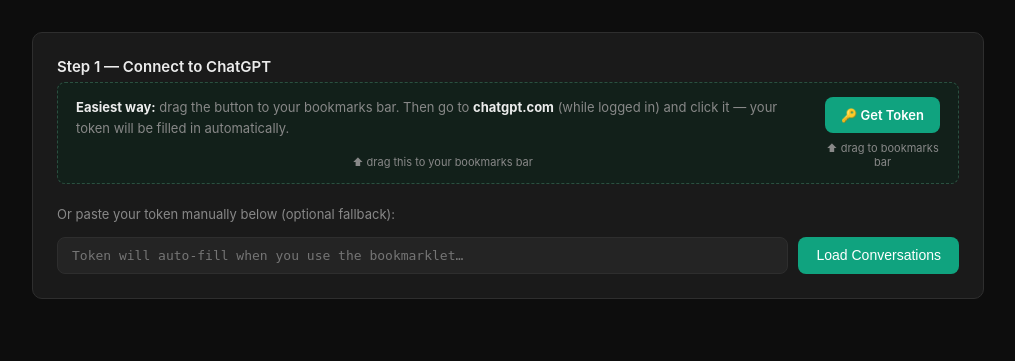
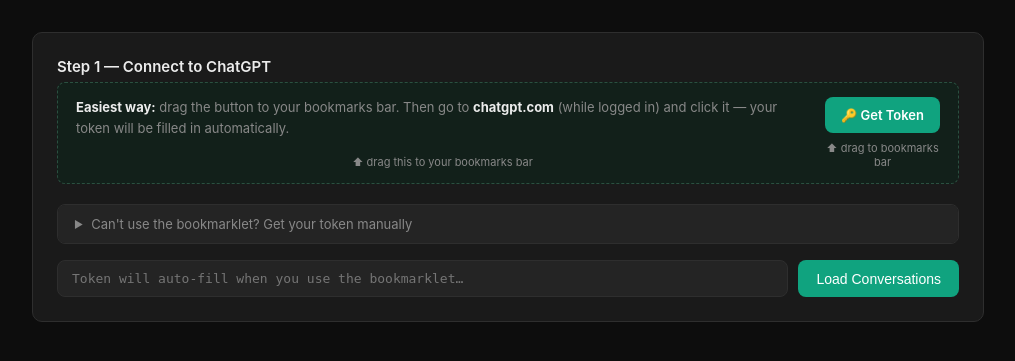
Before and after one commit to febbhav/deletegpt, a Flask app: page / in a window 1280 px wide. Shown: the part 61-422 px from the top of the page, without its empty margins (132-1147 px from the left). Run offline with Flask 3, Linux system fonts and the light colour scheme.

Commit message:
Add fallback token instructions UI with styled collapsible section
- Add <details> collapsible with Option A (session URL) and Option B (DevTools)
- Add CSS styles for fallback-details, fallback-method, kbd, divider elements

Co-Authored-By: Claude Sonnet 4.6 <noreply@anthropic.com>

```diff
--- a/templates/index.html
+++ b/templates/index.html
@@ -92,6 +92,106 @@
       color: var(--muted);
       text-align: center;
       margin-top: 4px;
+    }
+
+    /* ── Fallback token instructions ── */
+    .fallback-details {
+      margin-bottom: 16px;
+      border: 1px solid var(--border);
+      border-radius: 8px;
+      overflow: hidden;
+    }
+    .fallback-details summary {
+      padding: 11px 16px;
+      font-size: 13px;
+      color: var(--muted);
+      cursor: pointer;
+      user-select: none;
+      list-style: none;
+      display: flex;
+      align-items: center;
+      gap: 8px;
+      background: var(--surface2);
+      transition: color .15s, background .15s;
+    }
+    .fallback-details summary::-webkit-details-marker { display: none; }
+    .fallback-details summary::before {
+      content: '▶';
+      font-size: 10px;
+      transition: transform .2s;
+      flex-shrink: 0;
+    }
+    .fallback-details[open] summary::before { transform: rotate(90deg); }
+    .fallback-details summary:hover { color: var(--text); background: var(--border); }
+    .fallback-steps {
+      display: flex;
+      flex-direction: column;
+      gap: 0;
+      padding: 20px;
+      background: #111;
+    }
+    .fallback-method {
+      padding: 16px;
+      background: var(--surface2);
+      border-radius: 8px;
+    }
+    .fallback-method-label {
+      font-size: 12px;
+      font-weight: 600;
+      color: var(--accent);
+      text-transform: uppercase;
+      letter-spacing: .05em;
+      margin-bottom: 10px;
+    }
+    .fallback-method ol {
+      padding-left: 20px;
+      display: flex;
+      flex-direction: column;
+      gap: 8px;
+    }
+    .fallback-method li {
+      font-size: 13px;
+      color: #bbb;
+      line-height: 1.6;
+    }
+    .fallback-method li strong { color: var(--text); }
+    .fallback-method li code {
+      background: #1e1e1e;
+      border: 1px solid var(--border);
+      border-radius: 4px;
+      padding: 1px 6px;
+      font-size: 12px;
+      font-family: monospace;
+      color: #a3e6cd;
+    }
+    .fallback-divider {
+      text-align: center;
+      font-size: 12px;
+      color: var(--muted);
+      padding: 12px 0;
+      position: relative;
+    }
+    .fallback-divider::before,
+    .fallback-divider::after {
+      content: '';
+      position: absolute;
+      top: 50%;
+      width: 42%;
+      height: 1px;
+      background: var(--border);
+    }
+    .fallback-divider::before { left: 0; }
+    .fallback-divider::after  { right: 0; }
+    .kbd {
+      display: inline-block;
+      background: #222;
+      border: 1px solid #444;
+      border-bottom-width: 2px;
+      border-radius: 4px;
+      padding: 1px 7px;
+      font-size: 11px;
+      font-family: monospace;
+      color: var(--text);
     }
 
     /* ── Token card ── */
@@ -429,9 +529,38 @@
       </div>
     </div>
 
-    <p style="font-size:13px;color:var(--muted);margin-bottom:12px">
-      Or paste your token manually below (optional fallback):
-    </p>
+    <!-- Fallback manual steps -->
+    <details class="fallback-details">
+      <summary>Can't use the bookmarklet? Get your token manually</summary>
+      <div class="fallback-steps">
+        <div class="fallback-method">
+          <div class="fallback-method-label">Option A — Session URL (easiest)</div>
+          <ol>
+            <li>Make sure you're logged in to <strong>chatgpt.com</strong></li>
+            <li>Open a new tab and go to:<br>
+              <code>https://chatgpt.com/api/auth/session</code>
+            </li>
+            <li>You'll see a JSON blob. Find the <code>"accessToken"</code> field and copy its value (the long string starting with <code>eyJ…</code>)</li>
+            <li>Paste it into the box below and click <strong>Load Conversations</strong></li>
+          </ol>
+        </div>
+        <div class="fallback-divider">or</div>
+        <div class="fallback-method">
+          <div class="fallback-method-label">Option B — DevTools Network tab</div>
+          <ol>
+            <li>Go to <strong>chatgpt.com</strong> and open DevTools:<br>
+              <span class="kbd">F12</span> on Windows/Linux &nbsp;·&nbsp; <span class="kbd">⌘ Opt I</span> on Mac
+            </li>
+            <li>Click the <strong>Network</strong> tab, then type <code>conversations</code> in the filter box</li>
+            <li>Send any message in ChatGPT (or reload the page)</li>
+            <li>Click on a request like <code>conversations?offset=0…</code></li>
+            <li>Scroll to <strong>Request Headers</strong> → find <code>Authorization</code></li>
+            <li>Copy everything <em>after</em> <code>Bearer </code> and paste it below</li>
+          </ol>
+        </div>
+      </div>
+    </details>
+
     <div class="token-row">
       <input
         type="password"
```
